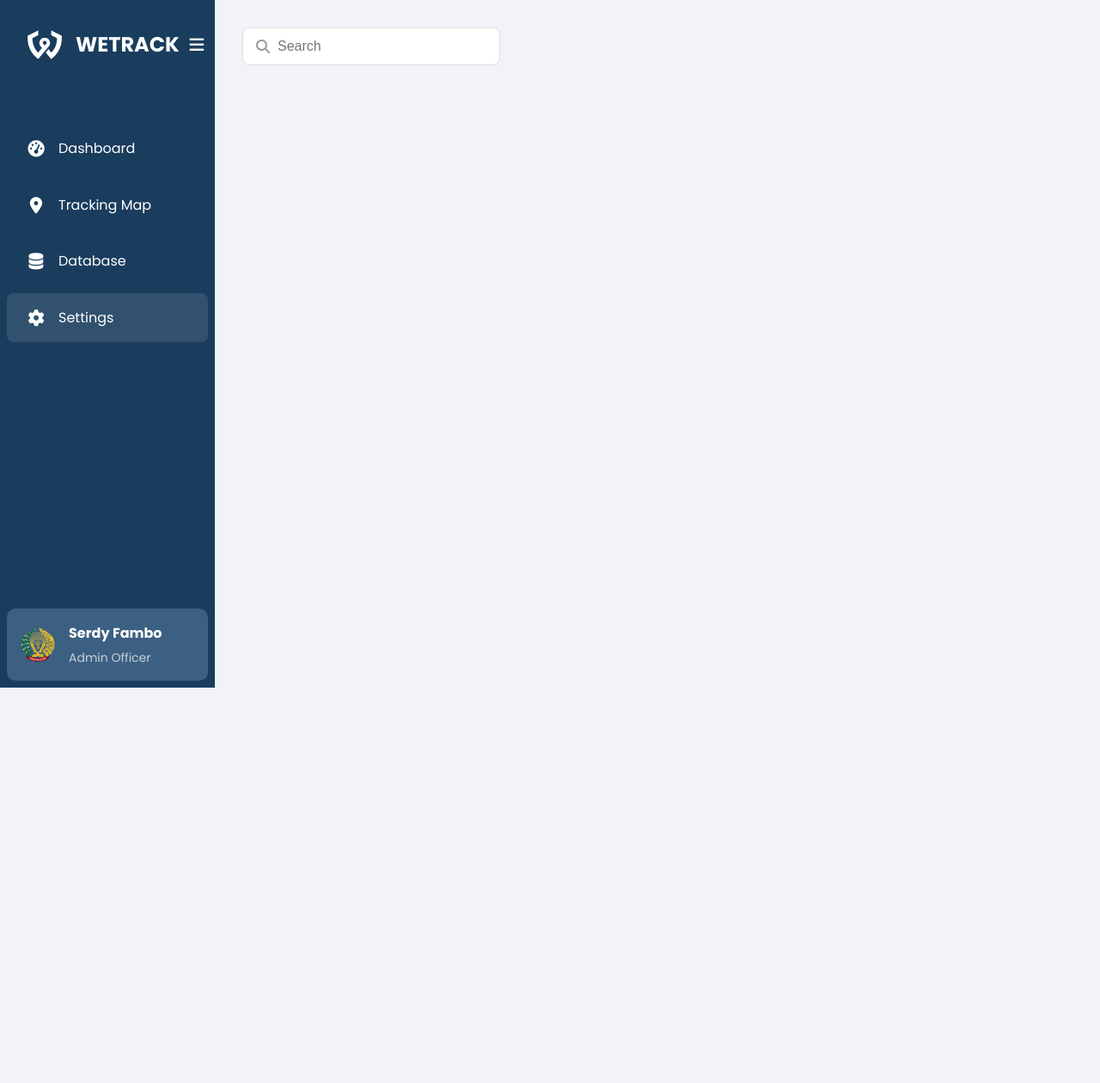
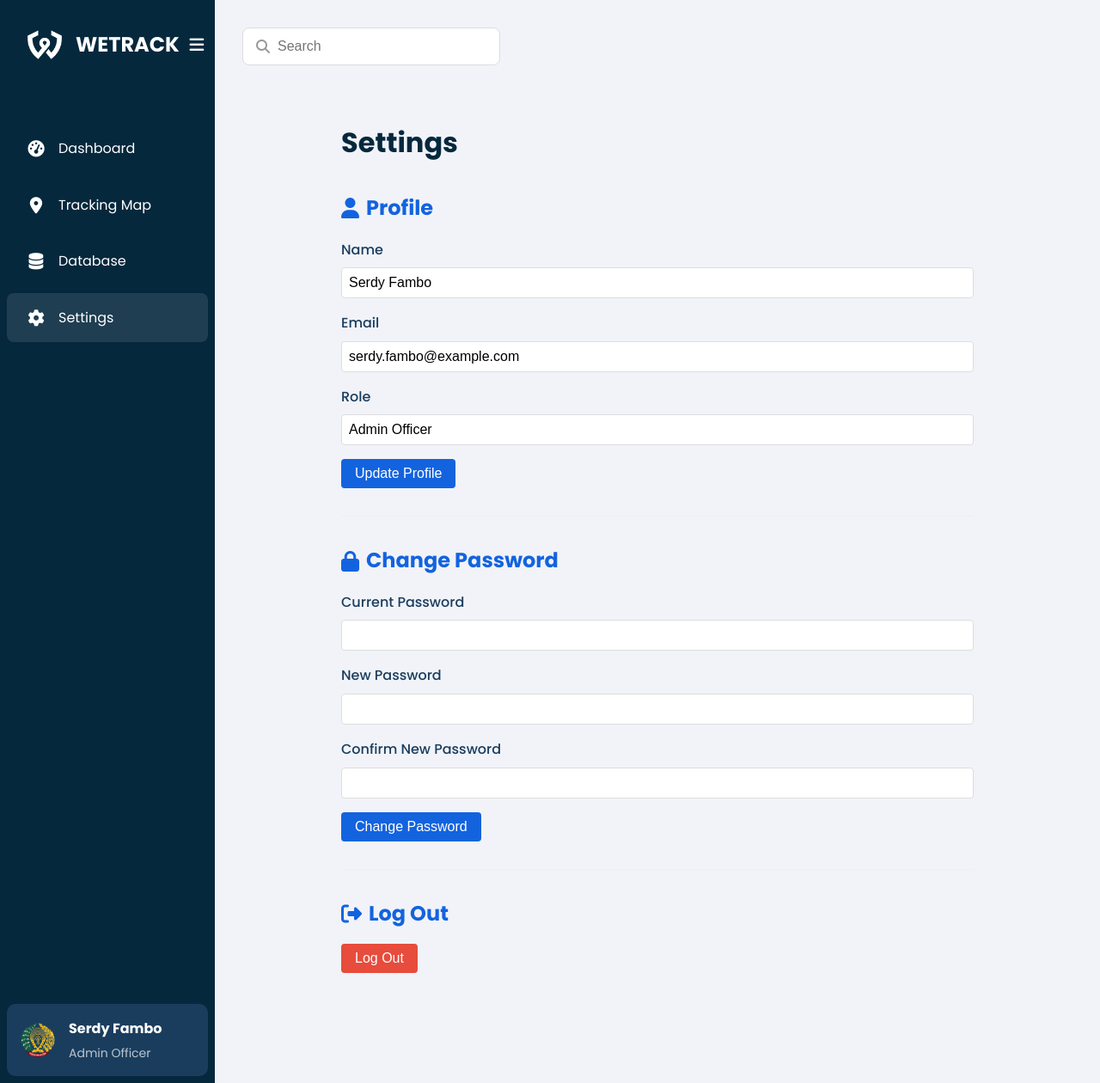
Before and after one commit to nikoyogapranata/wetrack, a PHP site: page /html/setting.html in a window 1280 px wide. Shown: the whole page at 86% size. Before the commit the page ends 800 px from the top, so only its background shows below. Run offline with PHP 8.4, Linux system fonts and the light colour scheme; some web fonts are replaced.

Commit message:
Create setting.html

```diff
--- a/Bapas/css/data.css
+++ b/Bapas/css/data.css
@@ -1,6 +1,6 @@
 :root {
-    --primary-color: #1a3d5e;
-    --secondary-color: #3a7ca5;
+    --primary-color: #06283D;
+    --secondary-color: #1363DF;
     --background-color: #f1f3f8;
     --card-color: #ffffff;
     --accent-color: #f39c12;
@@ -139,7 +139,7 @@ body {
     display: flex;
     align-items: center;
     padding: 1rem;
-    background-color: #3c6081;
+    background-color: #1a3d5e;
     border-radius: 10px;
     transition: all 0.3s ease-in-out;
 }
--- a/Bapas/css/dataNapi.css
+++ b/Bapas/css/dataNapi.css
@@ -1,5 +1,5 @@
 :root {
-    --primary-color: #1a3d5e;
+    --primary-color: #06283D;
     --secondary-color: #3a7ca5;
     --background-color: #f1f3f8;
     --card-color: #ffffff;
@@ -139,7 +139,7 @@ body {
     display: flex;
     align-items: center;
     padding: 1rem;
-    background-color: #3c6081;
+    background-color: #1a3d5e;
     border-radius: 10px;
     transition: all 0.3s ease-in-out;
 }
--- /dev/null
+++ b/Bapas/css/setting.css
@@ -0,0 +1,89 @@
+.settings-container {
+    max-width: 800px;
+    margin: 0 auto;
+    padding: 2rem;
+}
+
+.settings-container h1 {
+    font-size: 2rem;
+    margin-bottom: 2rem;
+    color: var(--primary-color);
+}
+
+.settings-section {
+    margin-bottom: 2rem;
+    padding-bottom: 2rem;
+    border-bottom: 1px solid #eee;
+}
+
+.settings-section:last-child {
+    border-bottom: none;
+}
+
+.settings-section h2 {
+    font-size: 1.5rem;
+    margin-bottom: 1rem;
+    color: var(--secondary-color);
+    display: flex;
+    align-items: center;
+}
+
+.settings-section h2 i {
+    margin-right: 0.5rem;
+}
+
+.form-group {
+    margin-bottom: 1rem;
+}
+
+.form-group label {
+    display: block;
+    margin-bottom: 0.5rem;
+    font-weight: 500;
+}
+
+.form-group input {
+    width: 100%;
+    padding: 0.5rem;
+    border: 1px solid #ddd;
+    border-radius: 4px;
+    font-size: 1rem;
+}
+
+.btn {
+    display: inline-block;
+    padding: 0.5rem 1rem;
+    border: none;
+    border-radius: 4px;
+    cursor: pointer;
+    font-size: 1rem;
+    transition: background-color 0.3s ease;
+}
+
+.btn-primary {
+    background-color: var(--secondary-color);
+    color: white;
+}
+
+.btn-primary:hover {
+    background-color: #1054b8;
+}
+
+.btn-danger {
+    background-color: var(--danger-color);
+    color: white;
+}
+
+.btn-danger:hover {
+    background-color: #c0392b;
+}
+
+@media (max-width: 768px) {
+    .settings-container {
+        padding: 1rem;
+    }
+
+    .settings-section {
+        padding-bottom: 1rem;
+    }
+}
--- a/Bapas/css/style.css
+++ b/Bapas/css/style.css
@@ -1,6 +1,6 @@
 :root {
-    --primary-color: #1a3d5e;
-    --secondary-color: #3a7ca5;
+    --primary-color: #06283D;
+    --secondary-color: #1363DF;
     --background-color: #f1f3f8;
     --card-color: #ffffff;
     --accent-color: #f39c12;
@@ -139,7 +139,7 @@ body {
     display: flex;
     align-items: center;
     padding: 1rem;
-    background-color: #3c6081;
+    background-color: #1a3d5e;
     border-radius: 10px;
     transition: all 0.3s ease-in-out;
 }
--- a/Bapas/css/tracking.css
+++ b/Bapas/css/tracking.css
@@ -1,6 +1,6 @@
 :root {
-    --primary-color: #1a3d5e;
-    --secondary-color: #3a7ca5;
+    --primary-color: #06283D;
+    --secondary-color: #1363DF;
     --background-color: #f1f3f8;
     --card-color: #ffffff;
     --accent-color: #f39c12;
@@ -139,7 +139,7 @@ body {
     display: flex;
     align-items: center;
     padding: 1rem;
-    background-color: #3c6081;
+    background-color: #1a3d5e;
     border-radius: 10px;
     transition: all 0.3s ease-in-out;
 }
--- a/Bapas/html/home.html
+++ b/Bapas/html/home.html
@@ -14,7 +14,6 @@
         rel="stylesheet">
     <script src="https://cdn.jsdelivr.net/npm/chart.js"></script>
     <link rel="stylesheet" href="https://cdnjs.cloudflare.com/ajax/libs/font-awesome/6.4.0/css/all.min.css">
-    <script src="/Bapas/js/script.js"></script>
 </head>
 
 <body>
--- a/Bapas/html/setting.html
+++ b/Bapas/html/setting.html
@@ -4,8 +4,9 @@
 <head>
     <meta charset="UTF-8">
     <meta name="viewport" content="width=device-width, initial-scale=1.0">
-    <title>WETRACK | Dashboard</title>
-    <link rel="stylesheet" href="/Expo/css/style.css">
+    <title>WETRACK | Settings</title>
+    <link rel="stylesheet" href="/Bapas/css/style.css">
+    <link rel="stylesheet" href="/Bapas/css/setting.css">
     <link rel="preconnect" href="https://fonts.googleapis.com">
     <link rel="preconnect" href="https://fonts.gstatic.com" crossorigin>
     <link
@@ -13,7 +14,7 @@
         rel="stylesheet">
     <script src="https://cdn.jsdelivr.net/npm/chart.js"></script>
     <link rel="stylesheet" href="https://cdnjs.cloudflare.com/ajax/libs/font-awesome/6.4.0/css/all.min.css">
-    <script src="/Expo/js/script.js"></script>
+    <script src="/Bapas/js/script.js"></script>
 </head>
 
 <body>
@@ -55,12 +56,51 @@
                     <i class="fas fa-bars"></i>
                 </button>
             </header>
-            <div class="dashboard-grid">
-
+            <div class="settings-container">
+                <h1>Settings</h1>
+                <div class="settings-section">
+                    <h2><i class="fas fa-user"></i> Profile</h2>
+                    <form id="profile-form">
+                        <div class="form-group">
+                            <label for="name">Name</label>
+                            <input type="text" id="name" name="name" value="Serdy Fambo">
+                        </div>
+                        <div class="form-group">
+                            <label for="email">Email</label>
+                            <input type="email" id="email" name="email" value="serdy.fambo@example.com">
+                        </div>
+                        <div class="form-group">
+                            <label for="role">Role</label>
+                            <input type="text" id="role" name="role" value="Admin Officer" readonly>
+                        </div>
+                        <button type="submit" class="btn btn-primary">Update Profile</button>
+                    </form>
+                </div>
+                <div class="settings-section">
+                    <h2><i class="fas fa-lock"></i> Change Password</h2>
+                    <form id="password-form">
+                        <div class="form-group">
+                            <label for="current-password">Current Password</label>
+                            <input type="password" id="current-password" name="current-password" required>
+                        </div>
+                        <div class="form-group">
+                            <label for="new-password">New Password</label>
+                            <input type="password" id="new-password" name="new-password" required>
+                        </div>
+                        <div class="form-group">
+                            <label for="confirm-password">Confirm New Password</label>
+                            <input type="password" id="confirm-password" name="confirm-password" required>
+                        </div>
+                        <button type="submit" class="btn btn-primary">Change Password</button>
+                    </form>
+                </div>
+                <div class="settings-section">
+                    <h2><i class="fas fa-sign-out-alt"></i> Log Out</h2>
+                    <button id="logout-btn" class="btn btn-danger">Log Out</button>
+                </div>
             </div>
         </main>
     </div>
-
 </body>
 
 </html>
```
